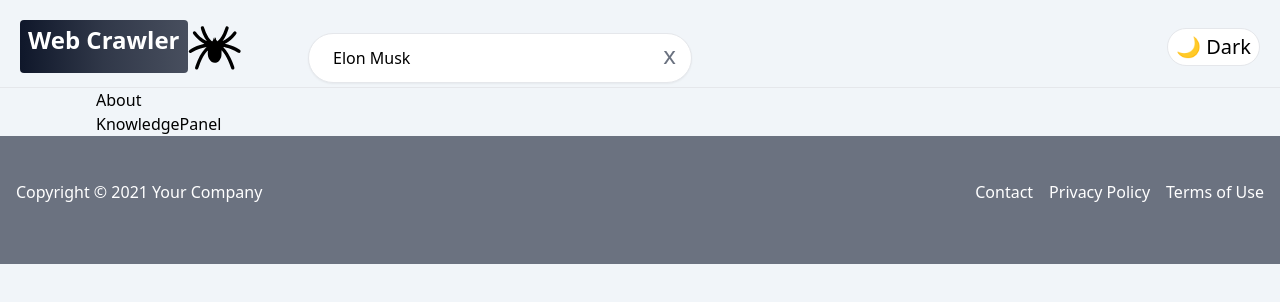
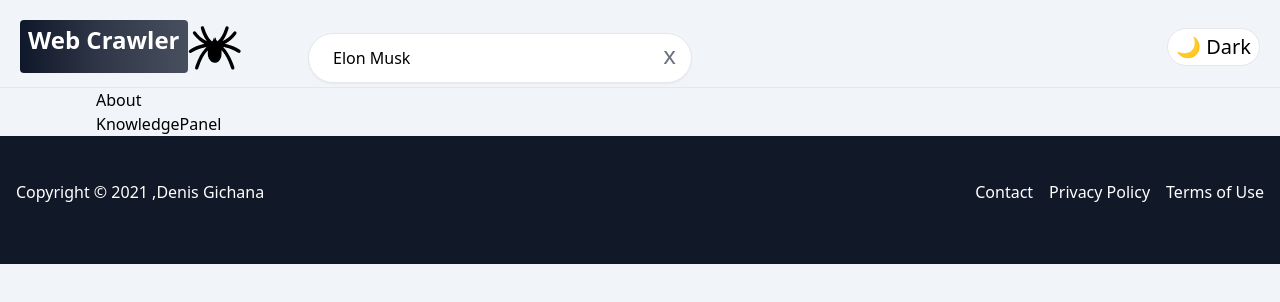
Before and after one commit to dennoh-mzoefu/google-app, a React (Vite) app: page / in a window 1280 px wide. Shown: the top 302 px of the page. Built offline with nearby package versions, Linux system fonts and the light colour scheme.

Commit message:
search functionality

```diff
--- a/src/Components/Footer.jsx
+++ b/src/Components/Footer.jsx
@@ -3,11 +3,11 @@ import React from "react";
 function Footer() {
   return (
     <div>
-      <footer className="bg-gray-500 text-white py-5">
+      <footer className="bg-gray-900 text-white py-5">
         <div className="container mx-auto px-4">
           <div className="flex flex-wrap">
             <div className="w-full md:w-1/2 text-center md:text-left py-6">
-              <p className="mb-4">Copyright &copy; 2021 Your Company</p>
+              <p className="mb-4">Copyright &copy; 2021 ,Denis Gichana</p>
             </div>
             <div className="w-full md:w-1/2 text-center md:text-right py-6">
               <a href="#" className="inline-block mr-4 hover:text-gray-400">
```
